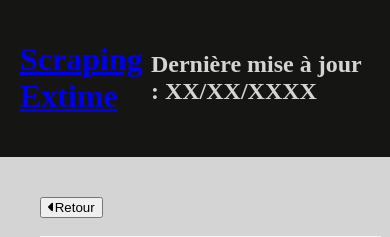
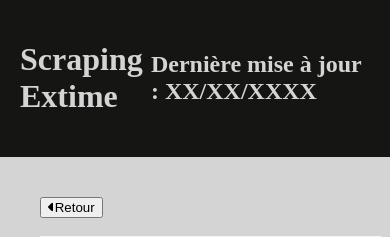
Before and after one commit to SCM-Devs/SCMDev_Coda_DWS, a Flask app: template app/templates/productSheet.html in a window 390 px wide. Shown: the top 237 px of the page. Run offline with Flask 2, Linux system fonts and the light colour scheme; the template is opened without the code that fills it, so the values that code supplies are empty; some libraries are stand-ins or nearby versions.

Commit message:
responsive

```diff
--- a/app/static/css/productSheetStyle.css
+++ b/app/static/css/productSheetStyle.css
@@ -14,6 +14,11 @@ header{
     background-color: #151613;
     color: #d4d4d4;
     font-family: 'Times New Roman', Times, serif;
+}
+
+header > a{
+    text-decoration: none;
+    color: #d4d4d4;
 }
 
 main{
```
